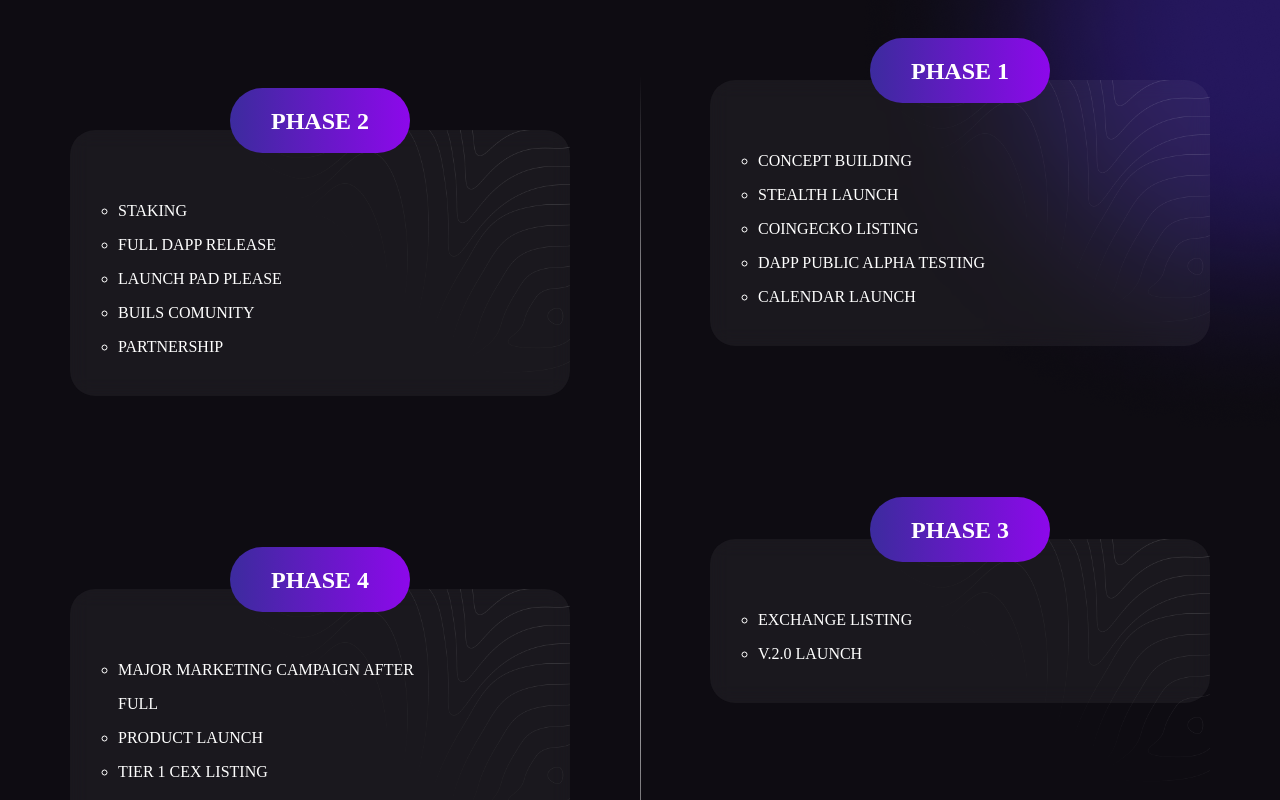
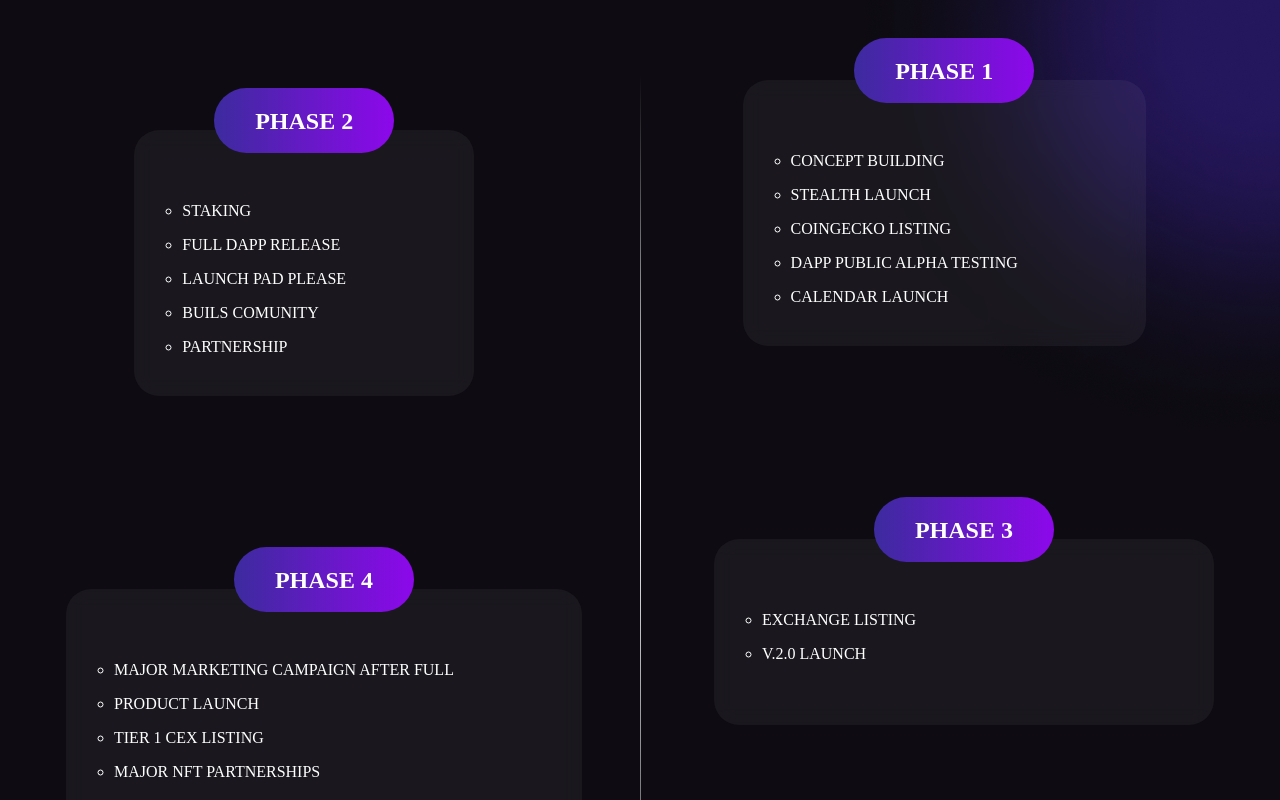
Before and after one commit to Darco786/bitseA-FRONT-END, a React (Create React App) app: page / in a window 1280 px wide. Shown: the part 2100-2900 px from the top of the page. Built offline with nearby package versions, Linux system fonts and the light colour scheme.

Commit message:
Code merged

```diff
--- a/src/components/RoadMaps.js
+++ b/src/components/RoadMaps.js
@@ -1,23 +1,24 @@
 import React from "react";
-import Line from "../assets/Line.png";
-import designImg from "../assets/design.png";
+import Line from '../assets/Line.png'
+import MobRoad from "./MobRoad";
 const RoadMaps = () => {
   return (
-    <section id="roadmap" className="mt-12 mb-6 pb-60 mx-auto">
-      <div className="text-center mb-20 ">
+    <section id="roadmap" className="mt-12 mb-6 pb-60">
+      <div className="text-center mb-20">
         <h1 className="text-white mt-32 mb-20 font-primary font-[700] text-4xl leading-[46px] text-center">
           ROADMAP
         </h1>
       </div>
-      <div className="container mx-auto">
-        <div className=" mx-auto flex justify-around mb-32 flex-wrap ">
+      <MobRoad/>
+      <div className="pc-road">
+      <div className="container">
+        <div className="  flex justify-around mb-32 flex-wrap ">
           <div className="box-1">
-            <div className="bg-gradient-to-r z-50 from-[#3C2B9E] to-[#8D08EB] rounded-[85px] text-center phase-btn">
+            <div className="bg-gradient-to-r from-[#3C2B9E] to-[#8D08EB] rounded-[85px] text-center phase-btn">
               <h1>PHASE 2</h1>
             </div>
 
-            <div className="sub-box w-[80vw] z-0 sm:w-[400px] md:w-[450px] sm:h-fit lg:w-[500px] relative">
-              <img src={designImg} className="absolute inset-0" />
+            <div className="sub-box">
               <ul>
                 <li> STAKING</li>
                 <li>FULL DAPP RELEASE</li>
@@ -29,12 +30,11 @@ const RoadMaps = () => {
           </div>
 
           <div className="box-2">
-            <div className="bg-gradient-to-r z-50 from-[#3C2B9E] to-[#8D08EB] rounded-[85px] text-center phase-btn">
+            <div className="bg-gradient-to-r from-[#3C2B9E] to-[#8D08EB] rounded-[85px] text-center phase-btn">
               <h1>PHASE 1</h1>
             </div>
 
-            <div className="sub-box w-[80vw] z-0 sm:w-[400px] md:w-[450px] sm:h-fit lg:w-[500px] relative">
-              <img src={designImg} className="absolute inset-0" />
+            <div className="sub-box">
               <ul>
                 <li> CONCEPT BUILDING</li>
                 <li> STEALTH LAUNCH</li>
@@ -46,20 +46,19 @@ const RoadMaps = () => {
           </div>
         </div>
       </div>
-      <div>
-        <img src={Line} alt="" className="line-road z-10" />
-      </div>
-      <div className="container mx-auto">
+<div>
+  <img src={Line} alt="" className="line-road"/>
+</div>
+      <div className="container">
         <div className="flex justify-around mt-16 flex-wrap">
           <div className="box-1">
-            <div className="bg-gradient-to-r z-50 from-[#3C2B9E] to-[#8D08EB] rounded-[85px] text-center phase-btn">
+            <div className="bg-gradient-to-r from-[#3C2B9E] to-[#8D08EB] rounded-[85px] text-center phase-btn">
               <h1>PHASE 4</h1>
             </div>
 
-            <div className="sub-box w-[80vw] z-0 sm:w-[400px] md:w-[450px] h-fit lg:w-[500px] relative">
-              <img src={designImg} className="absolute inset-0" />
+            <div className="sub-box">
               <ul>
-                <li> MAJOR MARKETING CAMPAIGN AFTER FULL </li>
+                <li>  MAJOR MARKETING CAMPAIGN AFTER FULL </li>
                 <li>PRODUCT LAUNCH</li>
                 <li> TIER 1 CEX LISTING</li>
                 <li> MAJOR NFT PARTNERSHIPS</li>
@@ -70,19 +69,23 @@ const RoadMaps = () => {
           </div>
 
           <div className="box-2">
-            <div className="bg-gradient-to-r z-50 from-[#3C2B9E] to-[#8D08EB] rounded-[85px] text-center phase-btn">
+            <div className="bg-gradient-to-r from-[#3C2B9E] to-[#8D08EB] rounded-[85px] text-center phase-btn">
               <h1>PHASE 3</h1>
             </div>
 
-            <div className="sub-box w-[80vw] z-0 sm:w-[400px] md:w-[450px] sm:h-fit lg:w-[500px] h-fit relative">
-              <img src={designImg} className="absolute inset-0" />
+            <div className="sub-box2">
               <ul>
+
+
+
                 <li> EXCHANGE LISTING</li>
                 <li>V.2.0 LAUNCH</li>
+
               </ul>
             </div>
           </div>
         </div>
+      </div>
       </div>
     </section>
   );
```
